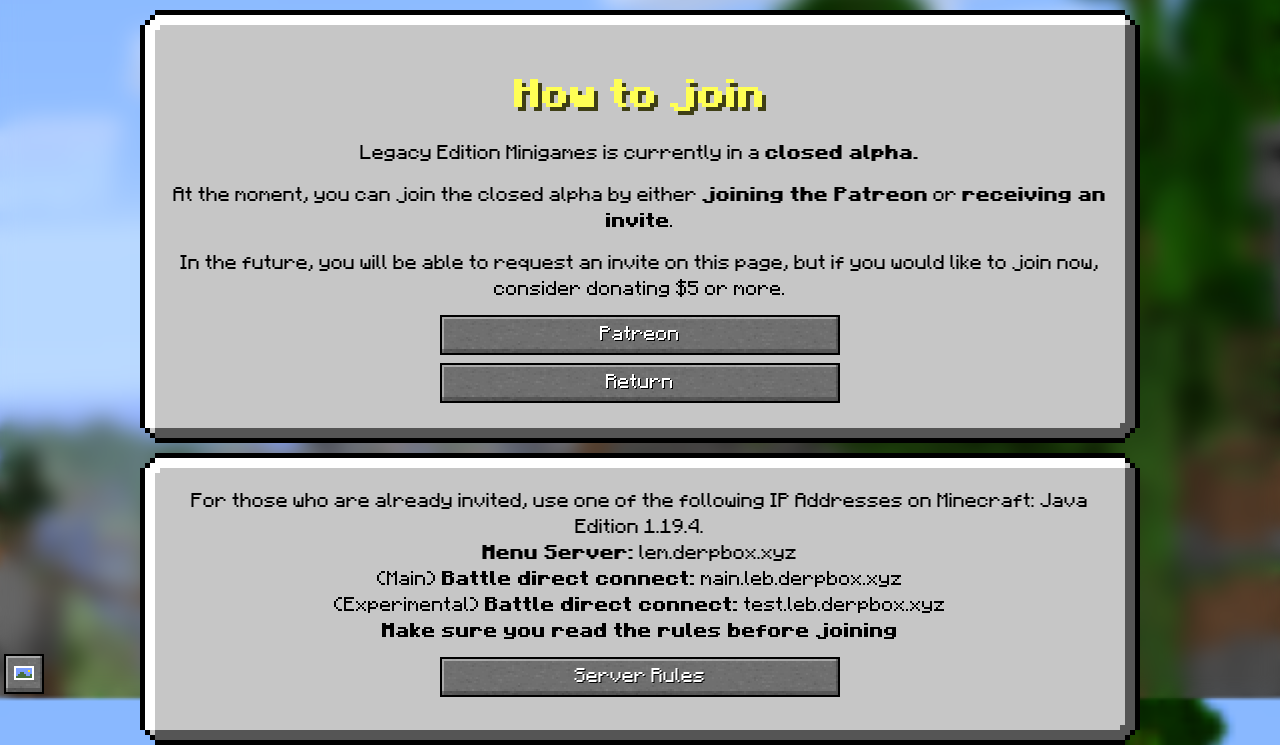
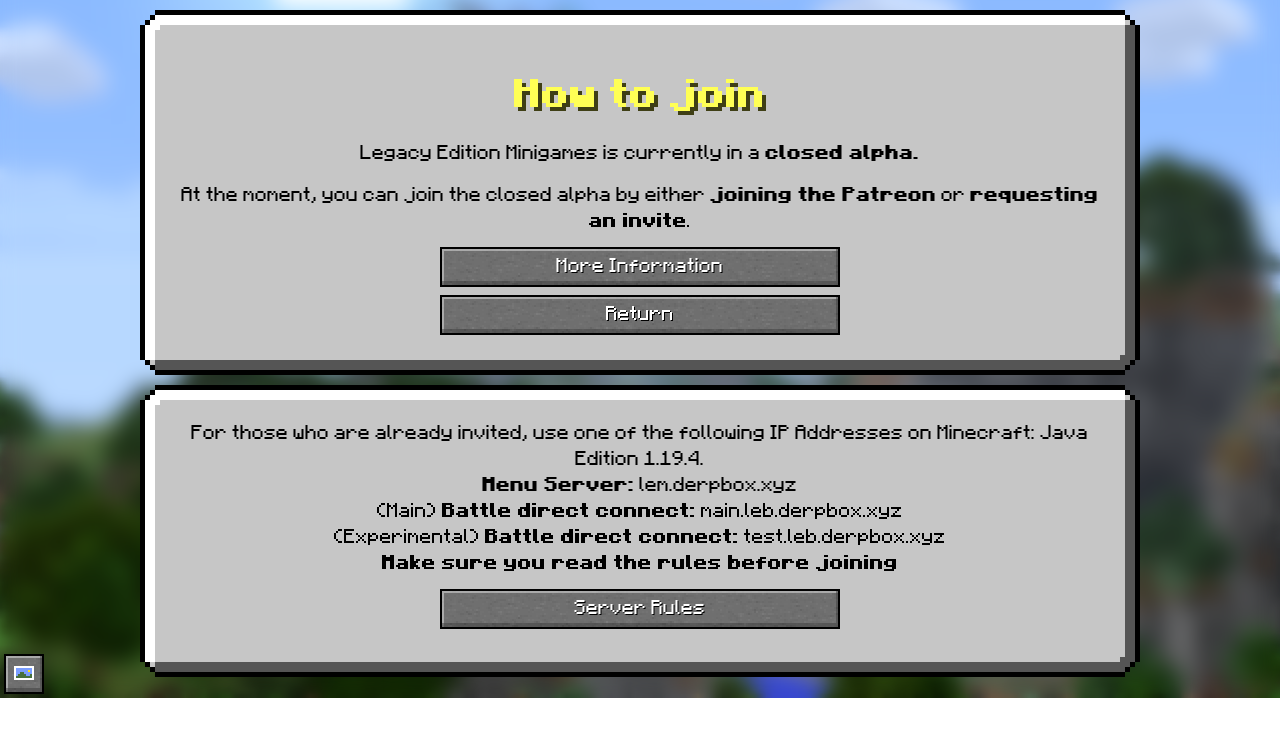
Before and after one commit to Legacy-Edition-Minigames/Website, a Jekyll site: the page built from join.html, in a window 1280 px wide, cut to the strip 202-947 px from the top of the page. Built offline with Jekyll 4.4.1, drawn with Linux system fonts in a browser that asks for light colours; some web fonts are replaced; after the commit the page ends 900 px from its top, so only the background shows below that.

Commit message:
Add the ability to request an invite

```diff
--- a/_posts/blog/2023-5-31-where-has-lem-been.markdown
+++ b/_posts/blog/2023-5-31-where-has-lem-been.markdown
@@ -19,7 +19,7 @@
 
   The code is still very unstable and the moderation team is still very small. There isn't enough moderators here to be able to handle the server in a public enviornment, especially with how large the server became before the hiatus.
 
-  Currently the server is invite only (with the exception of Patreon donations) due to us not having a proper system yet to handle requests to join properly, but we should sometime soon have a proper system to allow you to request to join on the [Join page](../join).
+  If you would like to join the closed alpha, please see the [Join page](../join).
 
   We're unsure when the server will go public again, but it will likely be a long time from now.
 
--- a/join.html
+++ b/join.html
@@ -6,10 +6,9 @@
 <div class="guibox center">
 	<h1>How to join</h1>
 		<p>Legacy Edition Minigames is currently in a <b>closed alpha.</b></p>
-		<p>At the moment, you can join the closed alpha by either <b>joining the Patreon</b> or <b>receiving an invite</b>.</p>
-		<p>In the future, you will be able to request an invite on this page, but if you would like to join now, consider donating $5 or more.</p>
+		<p>At the moment, you can join the closed alpha by either <b>joining the Patreon</b> or <b>requesting an invite</b>.</p>
 		<div class="button-list">
-			<a class="minecraft-button center" href="{{ site.baseurl }}/patreon">Patreon</a>
+			<a class="minecraft-button center" href="{{ site.baseurl }}/joinrequest">More Information</a>
 			<a class="minecraft-button center" href="{{ site.baseurl }}/">Return</a>
 		</div>
 </div>
--- a/patreon.html
+++ b/patreon.html
@@ -17,6 +17,8 @@
 <div class="guibox center">
     <b>Tiny Supporter</b> <i>$2 Per Month</i><br>
     <img src="assets/patreon/tiny.png" class="pixelated"> Tier 1 Heart Cosmetic<br>
+	Access to the closed alpha LEM server<br>
+	<div style="font-size: 0.85em;"><i>(Persistent! You will keep this perk even after you stop donating)</i><br></div>
 	Discord role<br>
 	Access to patreon Discord channel<br>
 	<a class="minecraft-button center" href="https://www.patreon.com/DBTDerpbox">Join this tier</a>
@@ -25,8 +27,6 @@
     <b>Small Supporter</b> <i>$5 Per Month</i><br>
     <img src="assets/patreon/small.png" class="pixelated"> Tier 2 Heart Cosmetic<br>
 	Ability to change your own spectator mob to be different from the host's settings<br>
-	Access to the closed alpha LEM server<br>
-	<div style="font-size: 0.85em;"><i>(Persistent! You will keep this perk even after you stop donating)</i><br></div>
 	Everything from previous tiers<br>
 	<a class="minecraft-button center" href="https://www.patreon.com/DBTDerpbox">Join this tier</a>
 </div>
```
Also changed, not shown: joinrequest.html (added, +18 -0 lines).
